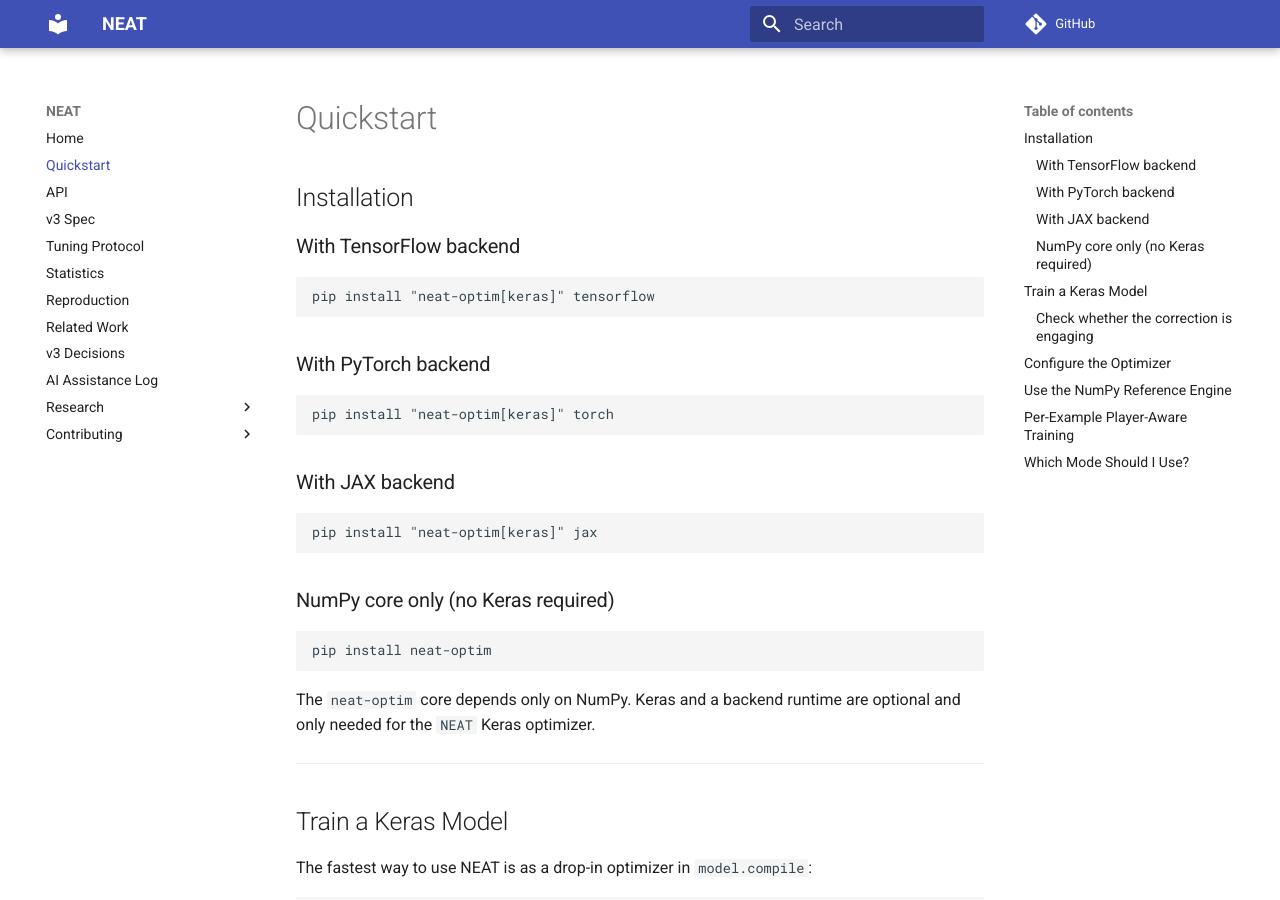
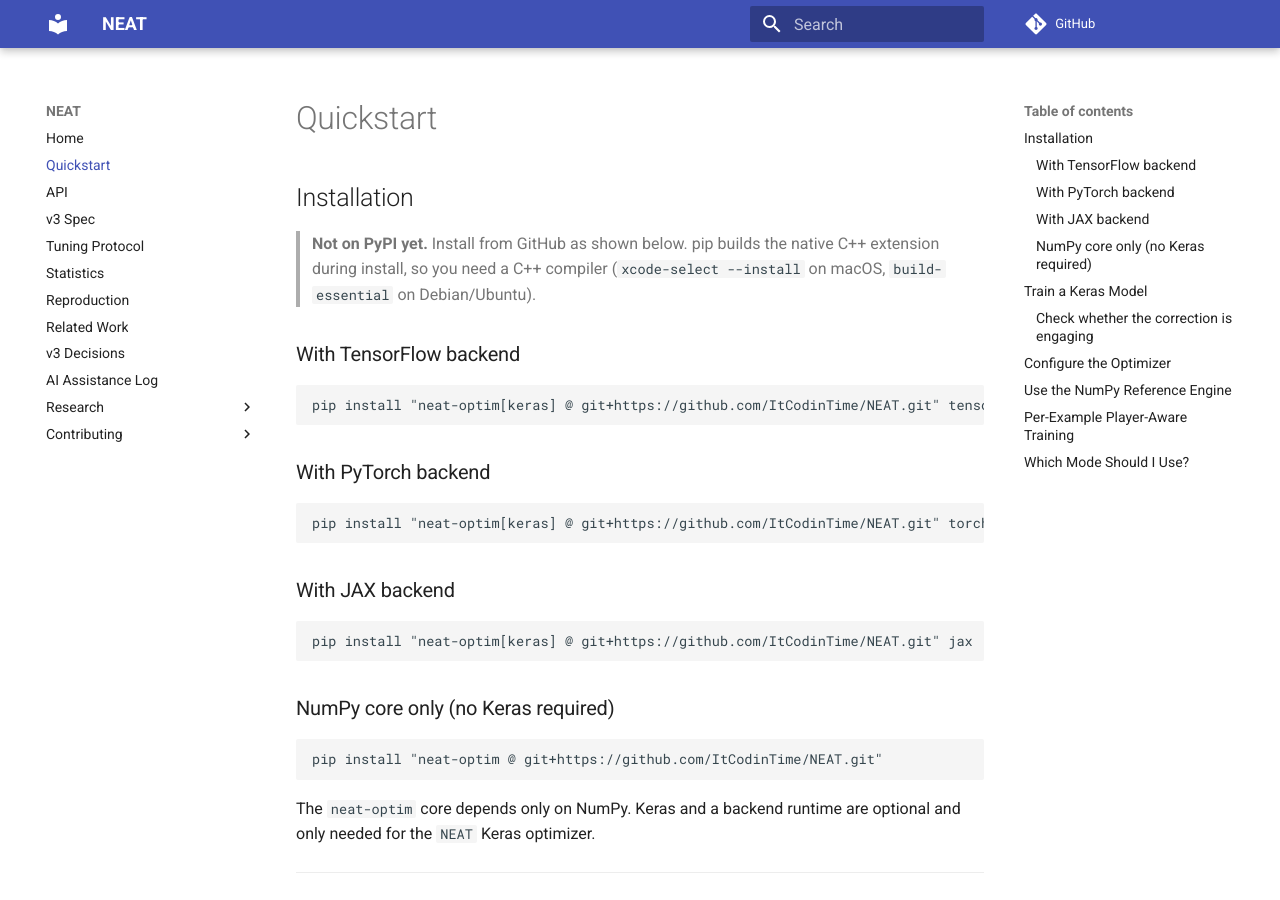
Before and after one commit to ItCodinTime/NEAT, an MkDocs documentation site: the page built from docs/quickstart.md, in a window 1280 px wide and 900 px high. Built offline with MkDocs 1.6.1 and Material for MkDocs 9.7.7, drawn with Linux system fonts in a browser that asks for light colours; comment, search, counter and statistics services are not loaded.

Commit message:
docs: fix install commands and stale README details
- Install from GitHub since neat-optim is not on PyPI yet; note the C++
  compiler requirement for building the native extension
- Point the Python badge at pyproject.toml instead of the missing PyPI page
- Update the NumPy example output to what it actually prints
- Describe the current version as the 0.1.0.dev0 pre-release, not a
  tagged v0.1.0 release

````diff
--- a/docs/quickstart.md
+++ b/docs/quickstart.md
@@ -2,28 +2,32 @@
 
 ## Installation
 
+> **Not on PyPI yet.** Install from GitHub as shown below. pip builds the native C++
+> extension during install, so you need a C++ compiler (`xcode-select --install` on
+> macOS, `build-essential` on Debian/Ubuntu).
+
 ### With TensorFlow backend
 
 ```bash
-pip install "neat-optim[keras]" tensorflow
+pip install "neat-optim[keras] @ git+https://github.com/ItCodinTime/NEAT.git" tensorflow
 ```
 
 ### With PyTorch backend
 
 ```bash
-pip install "neat-optim[keras]" torch
+pip install "neat-optim[keras] @ git+https://github.com/ItCodinTime/NEAT.git" torch
 ```
 
 ### With JAX backend
 
 ```bash
-pip install "neat-optim[keras]" jax
+pip install "neat-optim[keras] @ git+https://github.com/ItCodinTime/NEAT.git" jax
 ```
 
 ### NumPy core only (no Keras required)
 
 ```bash
-pip install neat-optim
+pip install "neat-optim @ git+https://github.com/ItCodinTime/NEAT.git"
 ```
 
 The `neat-optim` core depends only on NumPy. Keras and a backend runtime are optional and only needed for the `NEAT` Keras optimizer.
````
Also changed, not shown: README.md (+16 -10 lines).
